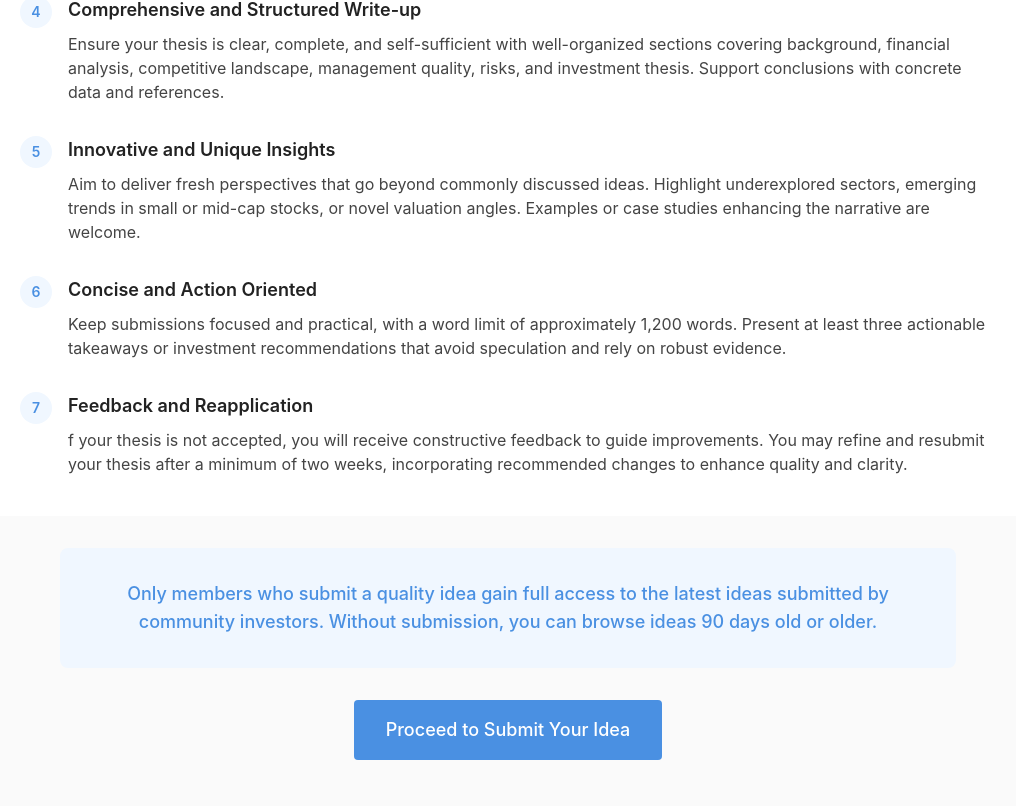
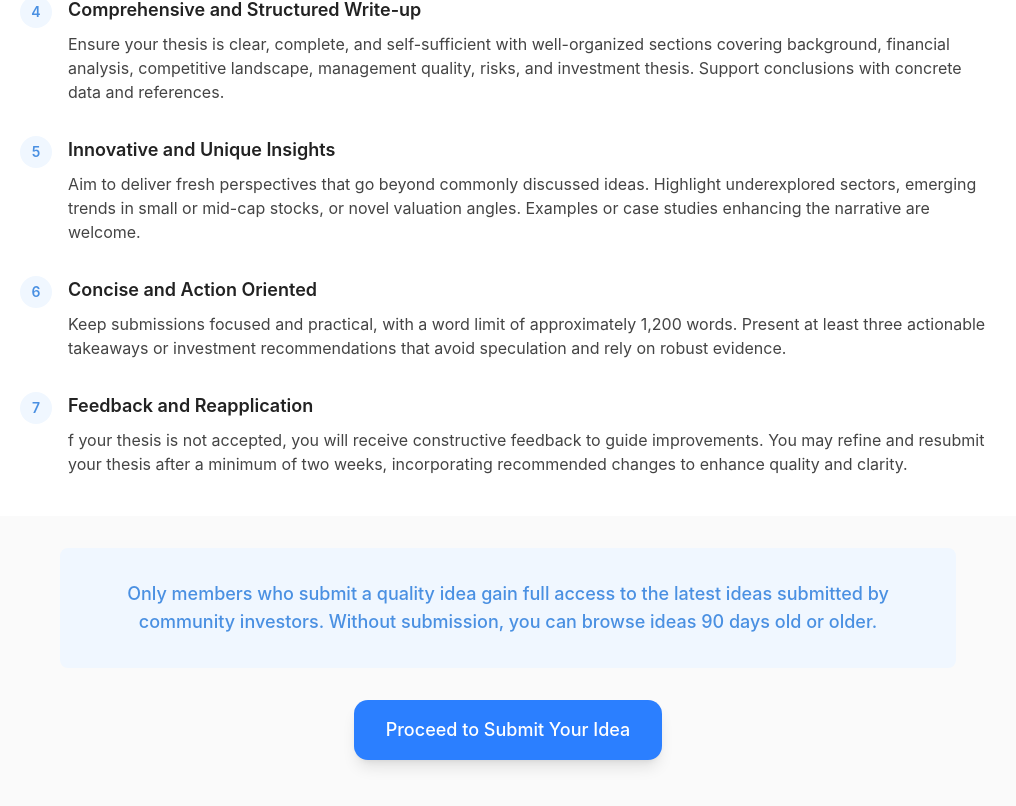
Before and after one commit to Tarunb1978/tii-core-platform, a Next.js app: page /submit-idea-guidelines in a window 1280 px wide. Shown: the part 712-1518 px from the top of the page, without its empty margins (132-1148 px from the left). Built offline with nearby package versions, Linux system fonts and the light colour scheme; no server answers.

Commit message:
submit btn color

```diff
--- a/src/app/submit-idea-guidelines/page.tsx
+++ b/src/app/submit-idea-guidelines/page.tsx
@@ -142,16 +142,12 @@ export default function SubmitIdeaGuidelines() {
           <div className="text-center">
   <button
     onClick={handleProceedToForm}
-              className="inline-block px-8 py-4 text-lg font-medium transition-colors hover:opacity-90"
-              style={{
-                backgroundColor: '#4A90E2',
-                color: 'white',
-                borderRadius: '4px'
-              }}
+    className="px-8 py-4 text-lg font-medium text-white bg-blue-500 rounded-xl shadow-lg hover:bg-blue-600 hover:shadow-xl transition-all duration-300"
   >
     Proceed to Submit Your Idea
   </button>
 </div>
+
         </div>
       </section>
     </div>
```
Lines whose indentation alone changed are shown as unchanged.
